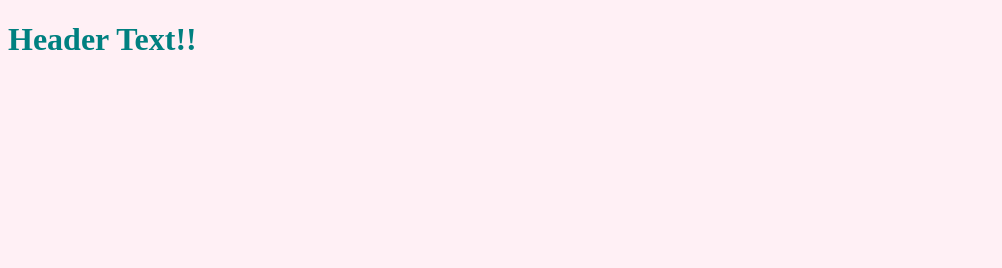
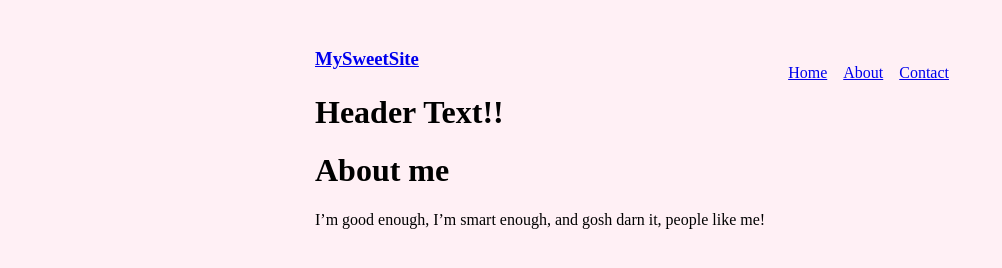
Before and after one commit to nagaraju5382/gatsbytest, a Gatsby site in the folder hello-world/: page /about in a window 1280 px wide. Shown: the whole page, without its empty margins (0-1002 px from the left). Built offline with nearby package versions, Linux system fonts and the light colour scheme; Gatsby itself is replaced by a stand-in of ours.

Commit message:
Added layout

```diff
--- a/hello-world/package.json
+++ b/hello-world/package.json
@@ -15,8 +15,12 @@
   },
   "dependencies": {
     "gatsby": "^2.26.1",
+    "gatsby-plugin-typography": "^2.12.0",
     "react": "^16.12.0",
-    "react-dom": "^16.12.0"
+    "react-dom": "^16.12.0",
+    "react-typography": "^0.16.19",
+    "typography": "^0.16.19",
+    "typography-theme-fairy-gates": "^0.16.19"
   },
   "devDependencies": {
     "prettier": "2.2.1"
--- /dev/null
+++ b/hello-world/src/components/layout.js
@@ -0,0 +1,25 @@
+import React from "react"
+import { Link } from "gatsby"
+const ListLink = props => (
+  <li style={{ display: `inline-block`, marginRight: `1rem` }}>
+    <Link to={props.to}>{props.children}</Link>
+  </li>
+)
+
+export default function Layout({ children }) {
+  return (
+    <div style={{ margin: `3rem auto`, maxWidth: 650, padding: `0 1rem` }}>
+      <header style={{ marginBottom: `1.5rem` }}>
+        <Link to="/" style={{ textShadow: `none`, backgroundImage: `none` }}>
+          <h3 style={{ display: `inline` }}>MySweetSite</h3>
+        </Link>
+        <ul style={{ listStyle: `none`, float: `right` }}>
+          <ListLink to="/">Home</ListLink>
+          <ListLink to="/about/">About</ListLink>
+          <ListLink to="/contact/">Contact</ListLink>
+        </ul>
+      </header>
+      {children}
+    </div>
+  )
+}
--- a/hello-world/src/pages/about.js
+++ b/hello-world/src/pages/about.js
@@ -1,11 +1,16 @@
 import React from "react"
 import Header from "../components/header"
+import Layout from "../components/layout"
+
 
 export default function About() {
   return (
-    <div style={{ color: `teal` }}>
+      <Layout>
       <Header headerText="Header Text!!"/>
-
-    </div>
+      <h1>About me</h1>
+      <p>
+        I’m good enough, I’m smart enough, and gosh darn it, people like me!
+      </p>
+      </Layout>
   )
 }
```
Also changed, not shown: hello-world/src/pages/contact.js (+8 -2 lines), hello-world/src/pages/index.js (+6 -1 lines), hello-world/src/utils/typography.js (added, +7 -0 lines), 1 other file.
